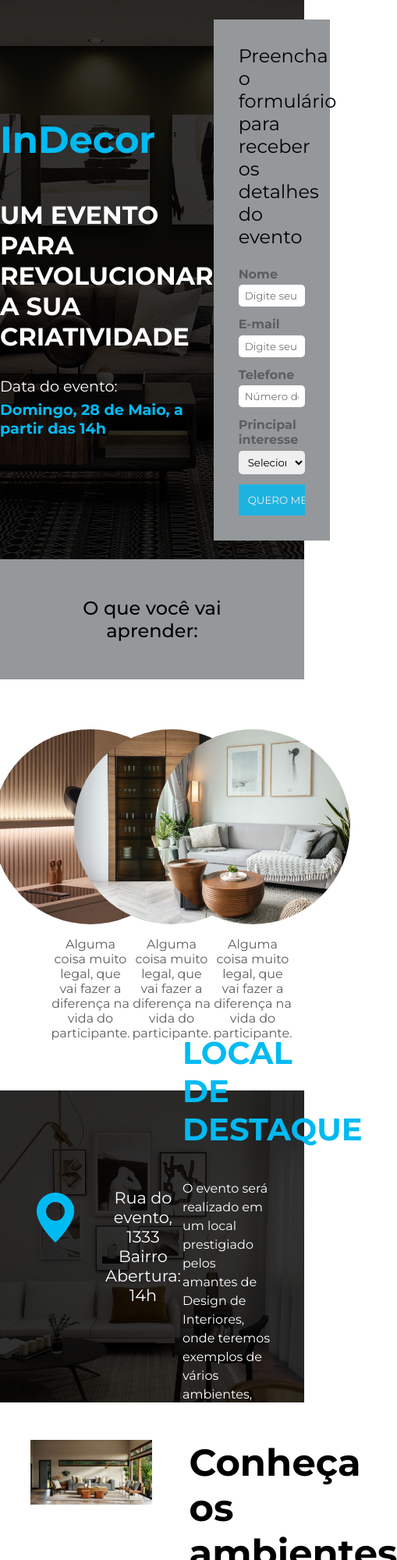
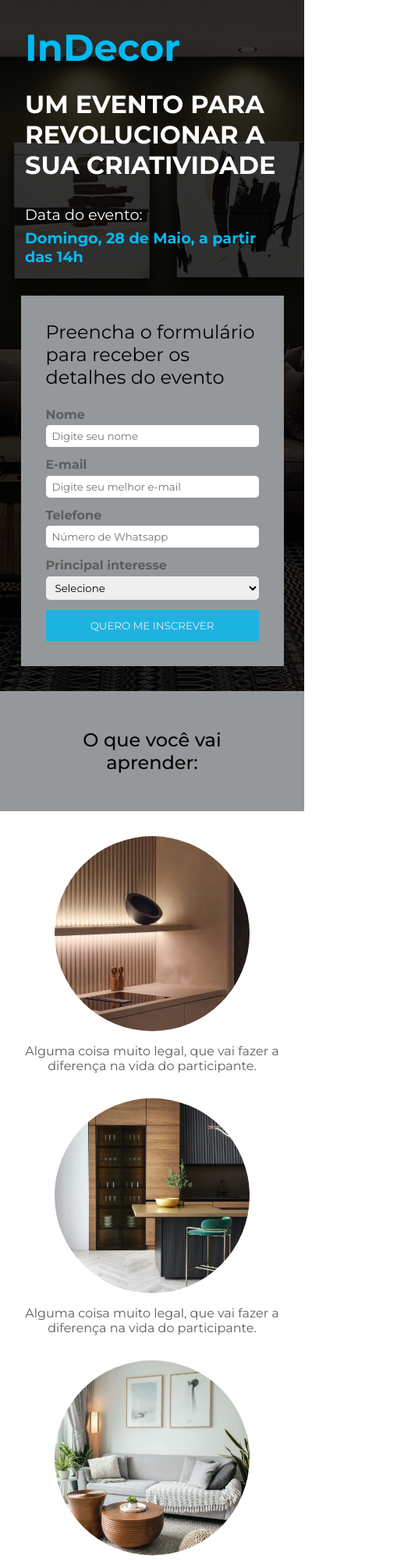
Before and after one commit to diogenesolv/Projeto_Indecor, a plain HTML site: page index.html in a window 390 px wide. Shown: the top 2000 px of the page at 78% size, 509 px wide, since content can reach past the window. Drawn offline with nearby package versions, Linux system fonts and the light colour scheme.

Commit message:
deixando a pagina responsiva

```diff
--- a/styles.css
+++ b/styles.css
@@ -284,3 +284,95 @@
 #footer span {
   font-weight: bold;
 }
+@media (max-width: 450px) {
+  #event-subscription {
+    flex-direction: column;
+    height: auto;
+  }
+
+  #disclaimer {
+    padding: 2em;
+  }
+
+  #disclaimer h2 {
+    margin-bottom: 0.5em;
+  }
+
+  #subscription-form {
+    max-width: 70%;
+    margin-bottom: 2em;
+  }
+
+  .benefits {
+    flex-direction: column;
+    align-items: center;
+    width: auto;
+    padding: 2em;
+  }
+
+  .benefit {
+    max-width: 100%;
+    margin-bottom: 2em;
+  }
+
+  #location {
+    flex-direction: column;
+    height: auto;
+    text-align: center;
+    padding: 2em 0;
+  }
+
+  #address {
+    order: 2;
+    flex-direction: column;
+    max-width: 100%;
+  }
+
+  #address i {
+    margin: 0.3em 0;
+  }
+
+  #about-location {
+    order: 1;
+    max-width: 100%;
+  }
+
+  #about-location h3 {
+    margin-bottom: 0;
+  }
+
+  #about-location p {
+    display: none;
+  }
+
+  .detail {
+    flex-direction: column;
+    margin-bottom: 0.5em;
+    gap: 0;
+  }
+
+  .detail img {
+    width: 100%;
+    margin: 2em 0;
+  }
+
+  #detail-1 img {
+    display: none;
+  }
+
+  .detail-description {
+    padding: 0;
+  }
+
+  #detail-3 img {
+    order: 2;
+  }
+
+  #detail-3 .detail-description {
+    order: 1;
+  }
+
+  #cta .btn {
+    width: 80%;
+  }
+}
```
